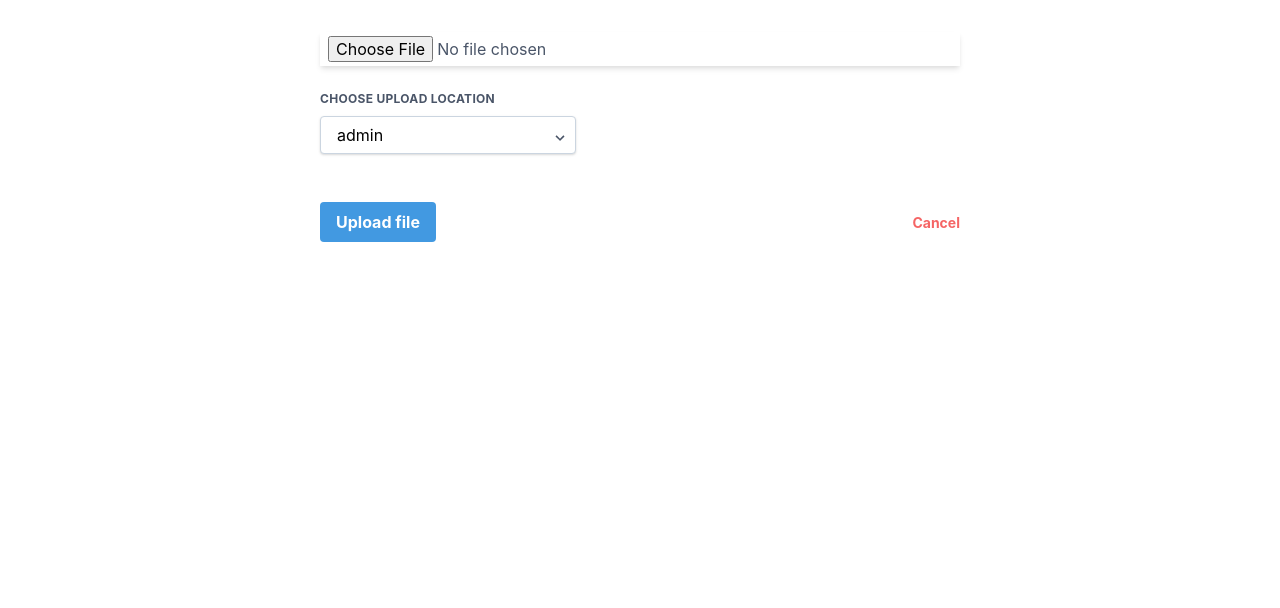
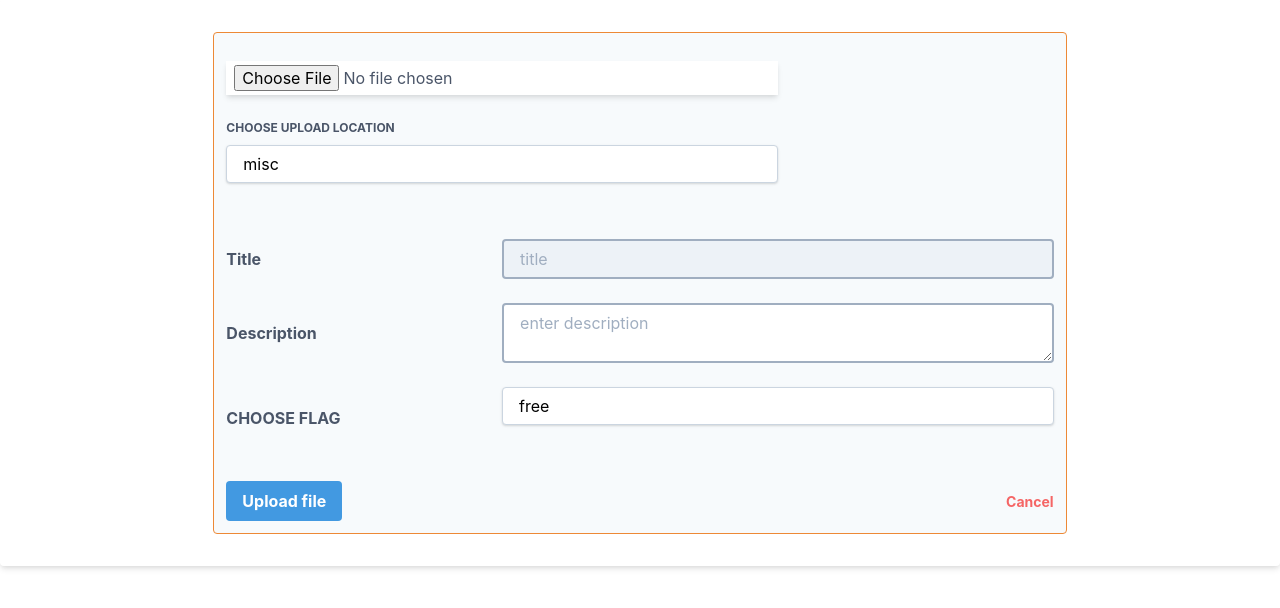
Before and after one commit to jamesmukuya/LPG, a Flask app: page /upload in a window 1280 px wide. Shown: the top 608 px of the page. Run offline with Flask 2, Linux system fonts and the light colour scheme.

Commit message:
modified requirements(added mysql-connector-python, mod uploadhtml

```diff
--- a/main/fileUpDownloads/route.py
+++ b/main/fileUpDownloads/route.py
@@ -45,11 +45,10 @@ def upload():
         # file is loaded and meets requirements
         # get the destination folder and save the file
         if file and allowed_file(file.filename):
-            print('all went ok')
             filename = secure_filename(file.filename)
+            print('all went ok', filename)
             # get the destination folder selected
             dest_name = request.form['location']
-            #conv_name = dest_name
             # create destination path
             dest = os.path.join(
                 app.config['UPLOAD_FOLDER'], dest_name)
@@ -60,8 +59,10 @@ def upload():
             try:
                 #save the file
                 file.save(os.path.join(dest, filename))
-
-                # if directory does not exist create one
+                flash('upload successful////supply file title', 'success')
+                return redirect(url_for('upload'))
+                #return render_template("uploadHtml/upload-file.html", title='Upload')
+            # if directory does not exist create one
             except FileNotFoundError:
                 os.mkdir(app.config['UPLOAD_FOLDER'] + dest_name)
 
@@ -71,7 +72,6 @@ def upload():
             # save the file
             file.save(os.path.join(dest,filename))
 
-            #return 'file saved successfully'
             #return redirect(url_for('uploaded_file',
                                     #filename=filename))
             return render_template("uploadHtml/upload-file.html", title='Upload')
--- a/main/static/css/custom/body.css
+++ b/main/static/css/custom/body.css
@@ -81,7 +81,7 @@ form-div{
 
     .attr-div {
         font-size: 1.0rem;
-        height: 2rem;
+        height: 3rem;
     }
 }
 @media screen and (max-width:800px) {
--- a/main/templates/uploadHtml/upload-file.html
+++ b/main/templates/uploadHtml/upload-file.html
@@ -10,29 +10,75 @@
 
 <body>
 
-	<div class="flex justify-center content-center w-full h-auto rounded overflow-hidden">
-		<form class="my-8 w-1/2" action="{{ url_for('upload_file.upload') }}" method="POST"
-		enctype="multipart/form-data">
-			<div class="mb-6 shadow-md">
+	<div class="flex justify-center w-full rounded shadow-md">
+		<!--recommended form-->
+		<form class="my-8 w-2/3 bg-gray-100 p-3 rounded border border-orange-500"
+		action="{{ url_for('upload_file.upload') }}" method="POST" enctype="multipart/form-data">
+			<div class="md:flex md:items-center mb-6 mt-4">
+				<div class="md:w-2/3">
 					<input
-					class="appearance-none bg-transparent border-none w-full text-gray-700 mr-3 py-1 px-2 leading-tight focus:outline-none"
+						class="appearance-none bg-white shadow-md w-full text-gray-700 mr-3 py-1 px-2 leading-tight focus:outline-none"
 						type="file" name="file">
 				</div>
-			<div class="inline-block relative w-64">
-				<label class="block uppercase tracking-wide text-gray-700 text-xs font-bold mb-2" for="grid-state">
+			</div>
+			<div class="mb-6">
+				<div class="flex items-center md:w-1/3">
+					<label class="block uppercase text-gray-700 text-xs font-bold mb-2" for="grid-state">
 						Choose upload location
 					</label>
+				</div>
+				<div class="flex items-center w-full md:w-2/3">
 					<select id="locationSelect" name="location"
 					class="block appearance-none w-full bg-white border border-gray-400 hover:border-gray-500 px-4 py-2 pr-8 rounded
 						shadow leading-tight focus:outline-none focus:shadow-outline mb-8">
+						<option value="client/misc/">misc</option>
 						<option value="admin">admin</option>
-					 <option value="client/misc/">misc</option>
 						<option value="client/registered/">free for registered</option>
 						<option value="client/subscribed/">premium clients</option>
 					</select>
-				<div class="pointer-events-none absolute inset-y-0 right-0 flex items-center px-2 text-gray-700">
-					<svg class="fill-current h-4 w-4" xmlns="http://www.w3.org/2000/svg" viewBox="0 0 20 20">
-						<path d="M9.293 12.95l.707.707L15.657 8l-1.414-1.414L10 10.828 5.757 6.586 4.343 8z" /></svg>
+				</div>
+			</div>
+			<div class="flex mb-6">
+				<div class="flex items-center md:w-1/3">
+					<label class="block text-gray-700 font-bold md:text-right mb-1 md:mb-0 pr-4"
+					for="uploadTitle">
+						Title
+					</label>
+				</div>
+				<div class="flex items-center w-full md:w-2/3">
+					<input required
+						class="bg-gray-200 border-2 border-gray-500 rounded w-full py-2 px-4
+						text-gray-700 leading-tight focus:outline-none focus:bg-white focus:border-orange-500"
+						id="uploadTitle" type="text" placeholder="title">
+				</div>
+			</div>
+			<div class="flex mb-6">
+				<div class="flex items-center md:w-1/3">
+					<label class="block text-gray-700 font-bold md:text-right mb-1 md:mb-0 pr-4" for="uploadTitle">
+						Description
+					</label>
+				</div>
+				<div class="flex items-center w-full md:w-2/3">
+					<textarea required
+					class=" border-2 border-gray-500 rounded w-full py-2 px-4
+						text-gray-700 leading-tight focus:outline-none focus:bg-white focus:border-orange-500"
+						id="uploadDescription"	placeholder="enter description"></textarea>
+				</div>
+			</div>
+			<div class="flex mb-6">
+				<div class="flex items-center md:w-1/3">
+					<label class="block uppercase text-gray-700 text-base font-bold mb-2" for="grid-state">
+						Choose flag
+					</label>
+				</div>
+				<div class="flex items-center w-full md:w-2/3">
+					<select id="setFlag" name="flag"
+					class="block appearance-none w-full bg-white border border-gray-400 hover:border-gray-500 px-4 py-2 pr-8 rounded
+						 shadow leading-tight focus:outline-none focus:shadow-outline mb-8">
+						<option value="free">free</option>
+						<option value="registered">registered users</option>
+						<option value="purchase">purchase</option>
+					</select>
 				</div>
 			</div>
 			<div class="flex items-center justify-between mt-4">
@@ -41,9 +87,13 @@
 					type="submit">
 					Upload file
 				</button>
-				<button class="inline-block align-baseline font-bold text-sm text-red-500 hover:text-red-800" href="#">
+				<a href="{{url_for('landing_page.index')}}">
+					<button
+						class="inline-block align-baseline font-bold text-sm text-red-500 hover:text-red-800"
+						type="button">
 						Cancel
 					</button>
+				</a>
 			</div>
 		</form>
 	</div>
```
Also changed, not shown: requirements.txt (+17 -0 lines). Lines whose indentation alone changed are shown as unchanged.
